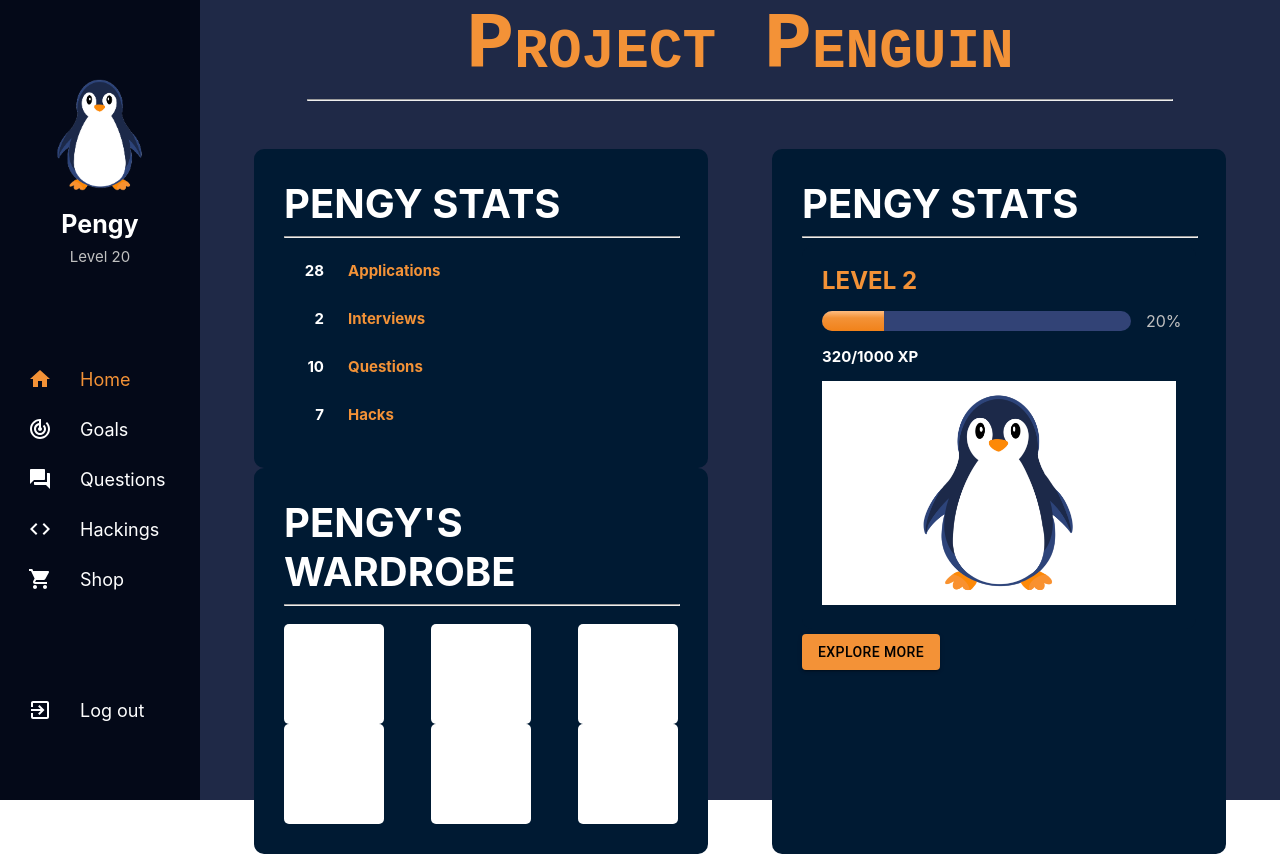
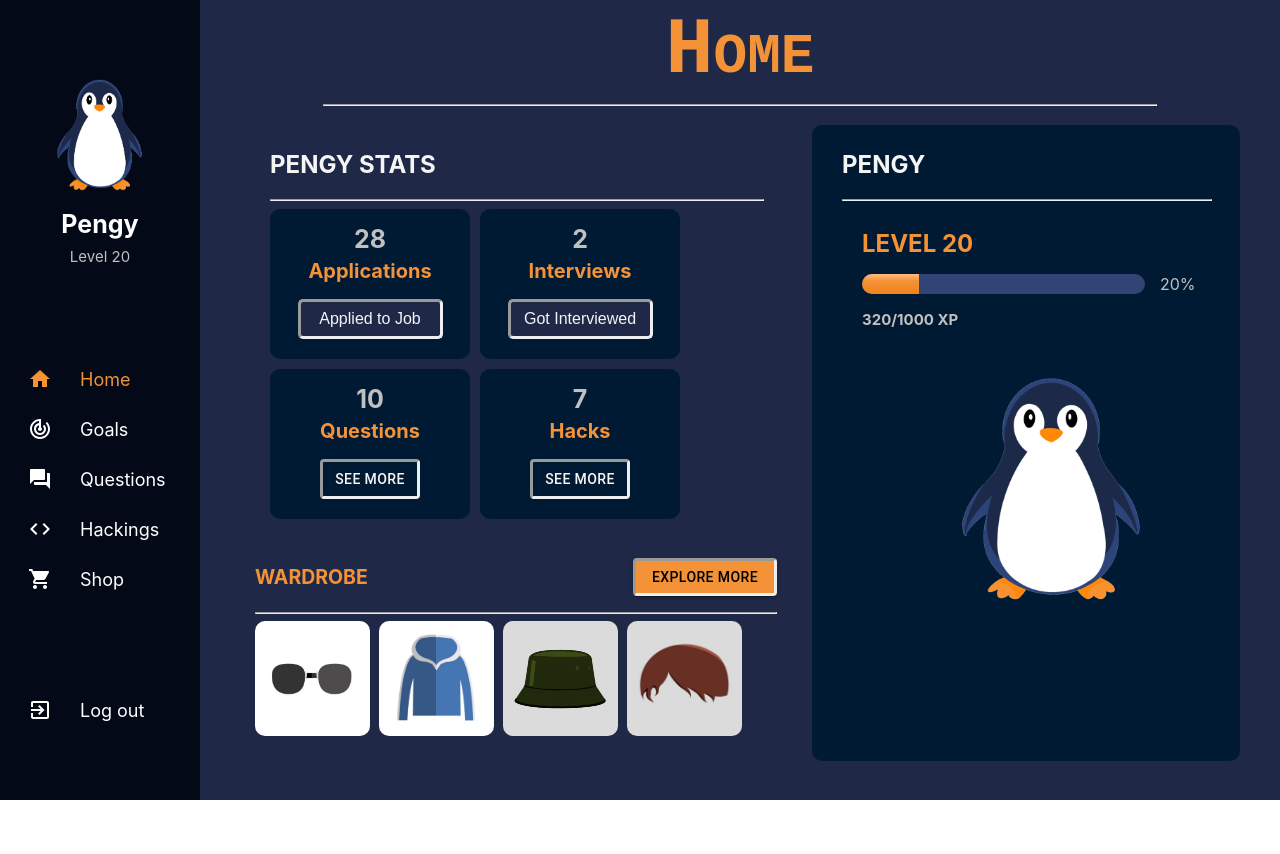
Before and after one commit to lesandra007/ProjectPenguin, a React (Create React App) app: page /home in a window 1280 px wide. After the commit the page ends 800 px from the top, so only its background shows below. Built offline with nearby package versions, Linux system fonts and the light colour scheme; what parse would draw is missing.

Commit message:
frontend (mostly home)

```diff
--- a/src/App.css
+++ b/src/App.css
@@ -456,6 +456,7 @@ input[type=text] {
   flex-direction: row;
   flex-wrap: wrap;
   gap: 10px;
+  margin-right: 20px;
 
 }
 
@@ -494,15 +495,28 @@ input[type=text] {
   padding: 0px 15px;
 }
 
+.wardrobeHome{
+  /* background-color: #045394; */
+  font-size: small;
+  /* width: 520px; */
+  min-width: 330px;
+  height: auto;
+  box-sizing: border-box;
+  padding: 0px 15px;
+}
+
 .FitsSection{
   color: whitesmoke;
   /* width: 520px; */
-  min-width: 420px;
+  min-width: 330px;
+  max-width: 500px;
   height: auto;
   box-sizing: border-box;
-  padding: 0px 15px;
+  padding: 0px 30px;
   flex-grow: 2;
   flex-basis: 0;
+  background-color: var(--darker-blue);
+  border-radius: 10px;
 }
 
 .shopStatsHeader{
@@ -630,6 +644,26 @@ input[type=text] {
 
 .purchaseButtons button:hover{
   background-color: var(--dark-orange);
+}
+
+.statsButton{
+  box-sizing: border-box;
+  /* padding: 10px;  */
+  width: 145px;
+  height: 40px;
+  font-size: 16px;
+  /* background-color: var(--dark-orange); */
+  background-color: var(--base-blue);
+  color: whitesmoke;
+  border: inset;
+  border-radius: 5px;
+  cursor: pointer;
+  box-shadow: #000;
+}
+
+.statsButton:hover{
+  background-color: var(--dark-orange);
+  color:black;
 }
 
 
--- a/src/components/PengyStats.js
+++ b/src/components/PengyStats.js
@@ -2,11 +2,11 @@ import React from 'react';
 
 export default function PengyStats({ title, number }) {
     return (
-        <div style={{width: '100%', height: '6vh', display: 'flex', flexDirection: 'row', alignItems: 'center'}}>
-            <div style={{ fontSize: '15px', fontWeight:'bold', color: '#FFFFFF', width: '5vh', marginRight:'3vh', textAlign: 'right'}}>
+        <div style={{width: '100px', height: '45px', display: 'flex', flexDirection: 'column', alignItems: 'center', justifyContent:'center'}}>
+            <div style={{ fontSize: '25px', fontWeight:'bold', color: 'silver', margin: '5px'}}>
                 {number}
             </div>
-            <div style={{ fontSize: '15px', fontWeight:'bold', color: '#F39237'}}>
+            <div style={{ fontSize: '20px', fontWeight:'bold', color: '#F39237'}}>
                 {title}
             </div>
         </div>
--- a/src/pages/Home.js
+++ b/src/pages/Home.js
@@ -1,13 +1,19 @@
 import React from 'react'
 import Sidebar from '../components/Sidebar';
+import Topbar from '../components/Topbar';
+import Bottombar from '../components/Bottombar';
 import Title from '../components/Title';
 import PengyStats from '../components/PengyStats';
 import ProgressBar from '../components/ProgressBar';
-import pengyForHP from "../pengyForHP.png";
+import penguinlogo from "../penguinlogo.png";
 import Button from '@mui/material/Button';
 import { createTheme } from '@mui/material/styles';
 import { ThemeProvider } from '@emotion/react';
 import ShopItem from '../components/ShopItem';
+import blackSquareShades from "../ShopImgs/blackSquareShades.jpg";
+import blueHoodie from "../ShopImgs/blueHoodie.jpg";
+import greenHat from "../ShopImgs/greenHat.jpg";
+import hair from "../ShopImgs/hair.jpg";
 
 const itemListStyle = {
     display: 'grid',
@@ -32,32 +38,56 @@ const theme = createTheme({
 
 export default function Home() {
     return (
-        <div style={{width: '100vw', height: '100vh', display: 'flex', flexDirection: 'row', backgroundColor: '#1F2947'}}>
+        <div className="PageMenuAndContent" /*style={{width: '100vw', height: '100vh', display: 'flex', flexDirection: 'row', backgroundColor: '#1F2947'}}*/>
             <Sidebar/>
-            <div style={{display: 'flex', flexDirection: 'column', alignItems: 'center', flex: '1'}}>
-                <Title title='Project Penguin'/>
-                <div style={itemListStyle}>
+            <Topbar/>
+            <div className="PageContent" /*style={{display: 'flex', flexDirection: 'column', alignItems: 'center', flex: '1'}}*/>
+                <Title title="Home"/>
+                <div className="ShopSections" style={{flexWrap:'wrap-reverse', gap: '20px', marginLeft:'20px'}}/*style={itemListStyle}*/>
 
-                    <div style={{display: 'flex', flexDirection: 'column', justifyContent: 'space-between'}}>
+                    <div style={{display: 'flex', flexDirection: 'column', gap: '10px', flexBasis:'0', flexGrow:'3', minWidth:'330px'}}>
                         {/* PENGY STATS BOX */}
-                        <div style={{ backgroundColor:'var(--darker-blue)', borderRadius: '10px', boxSizing: 'border-box', padding: '30px'}}>
-                            <div style={{width: '100%', display: 'flex', flexDirection: 'column'}}>
+                        <div style={{boxSizing: 'border-box', padding: '5px 30px 20px'}}>
+                            {/* <div style={{width: '100%', display: 'flex', flexDirection: 'column'}}>
                                 <div style={{ fontSize: '5vh', color: '#FFFFFF', fontWeight: 'bold'}}>
                                     PENGY STATS
                                 </div>
-                                <hr style={{width: '100%'}}></hr>
+                            </div> */}
+                            <h2 style={{color: 'whitesmoke'}}>PENGY STATS</h2>
+                            <hr style={{width: '100%'}}></hr>
+                            <div style={{display:'flex', flexDirection:'row', flexWrap:'wrap', gap:'10px'}}>
+                                <div style={{ backgroundColor:'var(--darker-blue)', borderRadius: '10px',display:'flex', flexDirection: 'column',
+                                            alignItems:'center', width:'200px', gap: '25px', boxSizing:'border-box', padding:'20px'}}>
+                                    <PengyStats title="Applications" number="28"/>
+                                    <button type="button" className="statsButton">Applied to Job</button>
+                                </div>
+                                <div style={{ backgroundColor:'var(--darker-blue)', borderRadius: '10px',display:'flex', flexDirection: 'column',
+                                            alignItems:'center', width:'200px', gap: '25px', boxSizing:'border-box', padding:'20px'}}>
+                                    <PengyStats title="Interviews" number="2"/>
+                                    <button type="button" className="statsButton">Got Interviewed</button>
+                                </div>
+                                <div style={{ backgroundColor:'var(--darker-blue)', borderRadius: '10px',display:'flex', flexDirection: 'column',
+                                            alignItems:'center', width:'200px', gap: '25px', boxSizing:'border-box', padding:'20px'}}>
+                                    <PengyStats title="Questions" number="10"/>
+                                    <Button type="button" href="/questions" style={{color:'whitesmoke', border:'inset', padding: '5px 12px'}}>See More</Button>
+                                </div>
+                                <div style={{ backgroundColor:'var(--darker-blue)', borderRadius: '10px',display:'flex', flexDirection: 'column',
+                                            alignItems:'center', width:'200px', gap: '25px', boxSizing:'border-box', padding:'20px'}}>
+                                    <PengyStats title="Hacks" number="7"/>
+                                    <Button type="button" href="/hackings" style={{color:'whitesmoke', border:'inset', padding: '5px 12px'}}>See More</Button>
+                                </div>
                             </div>
-                            <PengyStats title="Applications" number="28"/>
-                            <PengyStats title="Interviews" number="2"/>
-                            <PengyStats title="Questions" number="10"/>
-                            <PengyStats title="Hacks" number="7"/>
+
+
+
                         </div>
 
-                        <div style={{ backgroundColor:'var(--darker-blue)', borderRadius: '10px', boxSizing: 'border-box', padding: '30px'}}>
+                        {/* <div style={{ backgroundColor:'var(--darker-blue)', borderRadius: '10px', boxSizing: 'border-box', padding: '30px'}}>
                             <div style={{width: '100%', display: 'flex', flexDirection: 'column'}}>
                                 <div style={{ fontSize: '5vh', color: '#FFFFFF', fontWeight: 'bold'}}>
                                     PENGY'S WARDROBE
                                 </div>
+                                <h2 style={{color: 'var(--dark-orange', fontSize: 'larger'}}>PENGY WARDROBE</h2>
                                 <hr style={{width: '100%'}}></hr>
                                 <div style={{marginTop: '10px', display: 'flex', flexDirection: 'row', flexWrap: 'wrap', justifyContent: 'space-between'}}>
                                     <ShopItem />
@@ -68,47 +98,55 @@ export default function Home() {
                                     <ShopItem />
                                 </div>
                             </div>
-
-                        </div>
-
-                    </div>
-
-                    {/* PENGY Character BOX */}
-                    <div style={{backgroundColor:'var(--darker-blue)', borderRadius: '10px', boxSizing: 'border-box', padding: '30px'}}>
-                        <div style={{width: '100%', display: 'flex', flexDirection: 'column'}}>
-                            <div style={{ fontSize: '5vh', color: '#FFFFFF', fontWeight: 'bold'}}>
-                                PENGY STATS
-                            </div>
-                            <hr style={{width: '100%'}}></hr>
-
-                            {/* PENGY Character */}
-                            <div>
-                                <div style={{backgroundColor:'var(--darker-blue)', borderRadius: '10px', boxSizing: 'border-box', padding: '20px'}}>
-                                    <h2 style={{color: '#F39237', margin: '0px' }}>
-                                        LEVEL 2
-                                    </h2>
-                                    <ProgressBar percentCompleted={20}/>
-                                    <h3 style={{color: 'white', fontSize: '15px', margin: '0px', marginBottom: '15px'}}>
-                                        320/1000 XP
-                                    </h3>
-                                    <img src={pengyForHP} alt="logo" width='100%' style={{maxHeight: '35vh'}} />
-                                </div>
-                            </div>
-
-                            <div style={{marginTop: '5px'}}>
+                        </div> */}
+                        <div className='wardrobeHome'>
+                            <div style={{display:'flex', flexDirection:'row', alignItems:'center', justifyContent:'space-between'}}>
+                                <h2 style={{color:'var(--dark-orange)'}}>WARDROBE</h2>
                                 <ThemeProvider theme={theme}>
-                                    <Button variant="contained" color="orange" href="/shop">
+                                    <Button variant="contained" color="orange" href="/shop" style={{height:'38px', border:'inset'}}>
                                         EXPLORE MORE
                                     </Button>
                                 </ThemeProvider>
                             </div>
 
+                            <hr></hr>
+                            <div className='shopList' style={{flexWrap:'nowrap', height: '140px', overflow:'auto'}}>
+                                <img src={blackSquareShades} alt="black square shades" className='fitItem'/>
+                                <img src={blueHoodie} alt="blue hoodie" className='fitItem'/>
+                                <img src={greenHat} alt="green hat" className='fitItem'/>
+                                <img src={hair} alt="hair" className='fitItem'/>
+                            </div>
+                        </div>
+                    </div>
+
+                    {/* PENGY Character BOX */}
+                    <div className='statsBox' style={{backgroundColor:'var(--darker-blue)', borderRadius: '10px', boxSizing: 'border-box', padding: '5px 30px 20px', flexBasis:'0', flexGrow:'2', minWidth:'330px'}}>
+                        <h2 style={{color: 'whitesmoke'}}>PENGY</h2>
+                        <hr style={{width: '100%'}}></hr>
+                        <div style={{width: '100%', display: 'flex', flexDirection: 'column'}}>
+                            {/* <div style={{ fontSize: '5vh', color: '#FFFFFF', fontWeight: 'bold'}}>
+                                PENGY STATS
+                            </div> */}
+                            {/* PENGY Character */}
+                            <div>
+                                <div style={{backgroundColor:'var(--darker-blue)', borderRadius: '10px', boxSizing: 'border-box', padding: '20px'}}>
+                                    <h2 style={{color: '#F39237', margin: '0px' }}>
+                                        LEVEL 20
+                                    </h2>
+                                    <ProgressBar percentCompleted={20}/>
+                                    <h3 style={{color: 'silver', fontSize: '15px', margin: '0px', marginBottom: '0px'}}>
+                                        320/1000 XP
+                                    </h3>
+                                </div>
+                            </div>
+                            <img src={penguinlogo} alt="logo" style={{width: '420px', height:'280px'}}/>
                         </div>
 
                     </div>
 
                 </div>
             </div>
+            <Bottombar/>
         </div>
     );
 }
```
